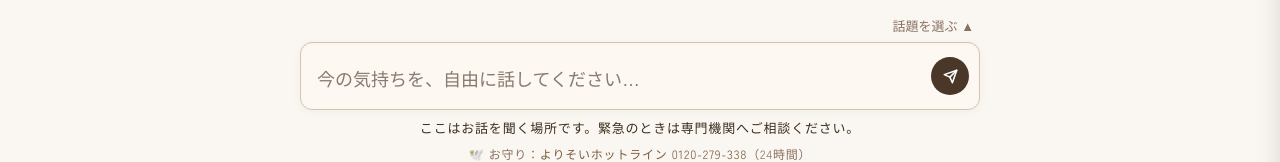
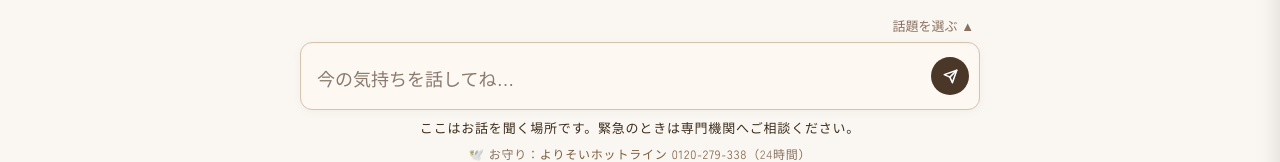
Before and after one commit to fuwari-burari/huwabura, a website: page index.html in a window 1280 px wide. Shown: the part 613-775 px from the top of the page. Drawn offline with Linux system fonts and the light colour scheme; a web font is replaced by a local one.

Commit message:
プレースホルダーを短く

```diff
--- a/index.html
+++ b/index.html
@@ -216,7 +216,7 @@ textarea::placeholder{color:#8a7a70}
         <button onclick="toggleTopicsPopup()" style="background:none;border:none;font-size:13px;color:var(--text-sub);cursor:pointer;padding:2px 6px">話題を選ぶ ▲</button>
       </div>
       <div class="input-wrap">
-        <textarea id="user-input" placeholder="今の気持ちを、自由に話してください…" rows="1" oninput="ar(this)" onkeydown="hKey(event)"></textarea>
+        <textarea id="user-input" placeholder="今の気持ちを話してね…" rows="1" oninput="ar(this)" onkeydown="hKey(event)"></textarea>
         <button id="send-btn" onclick="sendMsg()">
           <svg width="15" height="15" viewBox="0 0 24 24" fill="none" stroke="currentColor" stroke-width="2.5" stroke-linecap="round" stroke-linejoin="round"><line x1="22" y1="2" x2="11" y2="13"/><polygon points="22 2 15 22 11 13 2 9 22 2"/></svg>
         </button>
```
